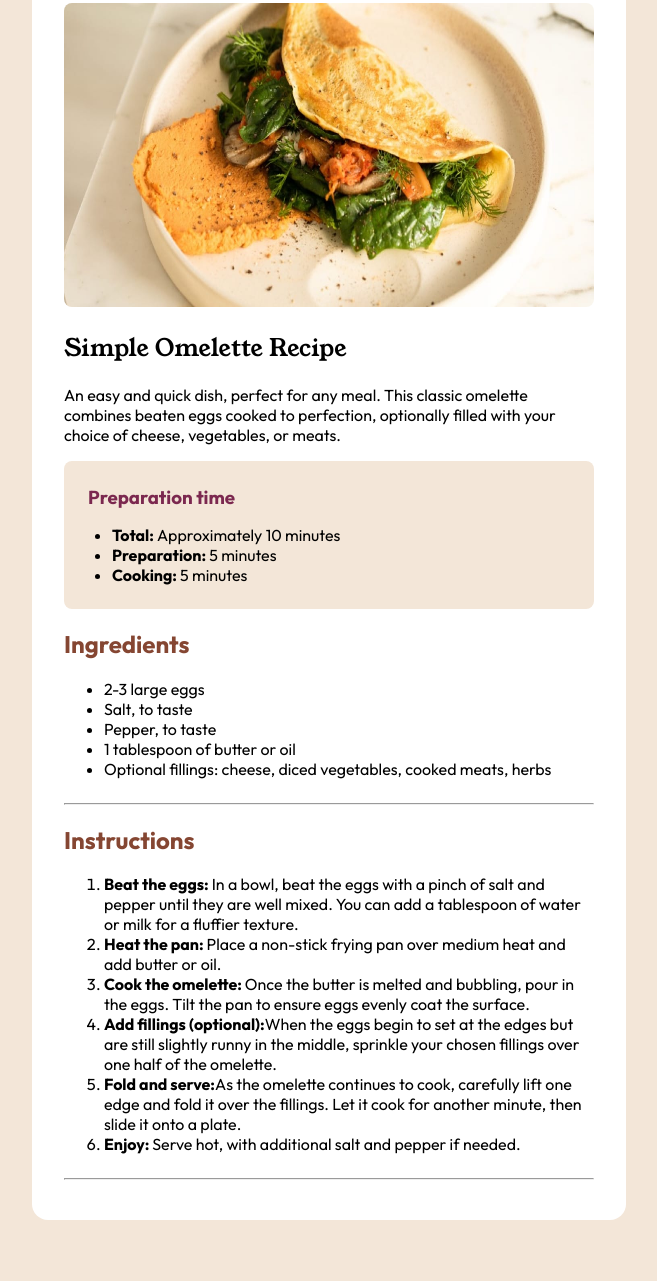
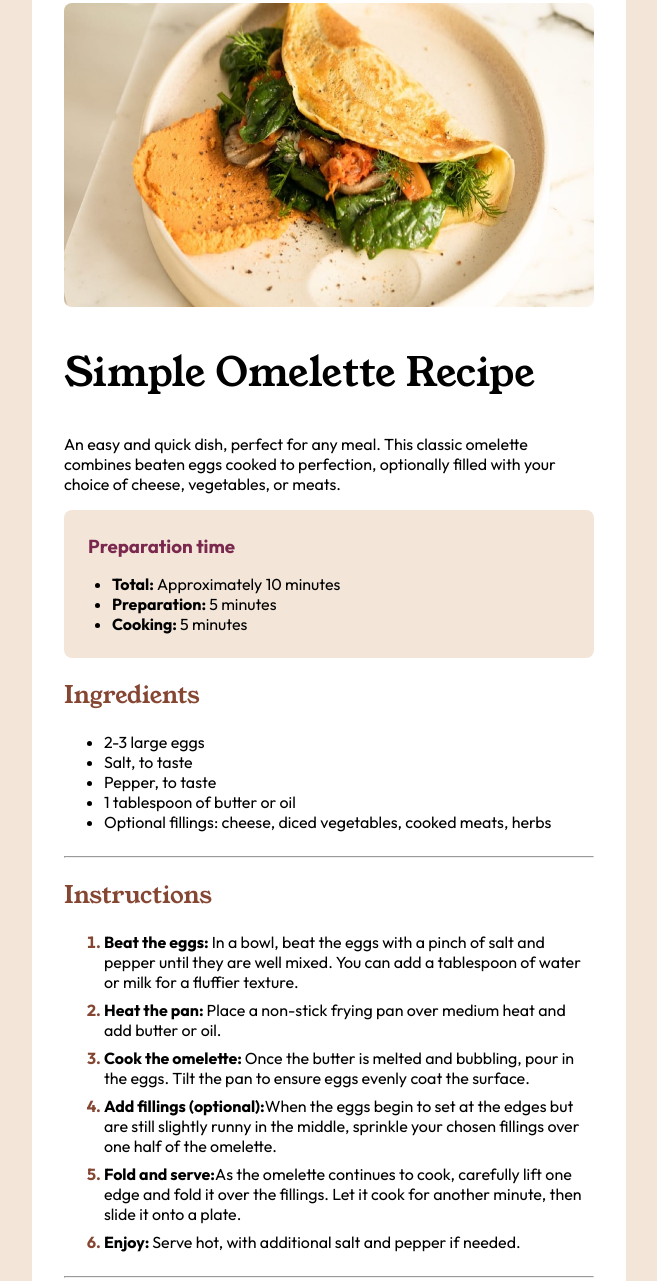
Before and after one commit to Sumta4real/recipe-page, a plain HTML site: page index.html in a window 1280 px wide. Shown: the part 37-1318 px from the top of the page, without its empty margins (311-968 px from the left). Before the commit the page ends 1265 px from the top, so only its background shows below. Drawn offline with Linux system fonts and the light colour scheme.

Commit message:
styled the instruction section and increased the font size of the h1 element

```diff
--- a/style.css
+++ b/style.css
@@ -1,8 +1,3 @@
-h1{
-    font-family: "Young Serif", serif;
-    font-weight: 400;
-    font-style: normal;
-}
 body{
     background-color: hsl(30, 54%, 90%);
     display: flex;
@@ -22,6 +17,11 @@ body{
 }
 .recipe-description{
     margin: 0 ;
+}
+#recipe-name, .recipe-description h1{
+    font-family: "Young Serif", serif;
+    font-weight: 400;
+    font-size: 2.5rem;
 }
 #recipe-about{
     font-size: 1rem;
@@ -47,7 +47,17 @@ body{
 }
 .title{
     color: hsl(14, 45%, 36%);
+    font-family: "Young Serif", serif;
+    font-weight: 400;
 }
 hr{
     margin-top: 1.5rem;
 }
+.recipe-instructions li
+{
+    margin-bottom: 0.5rem;
+}
+.recipe-instructions li::marker{
+    font-weight: bold;
+    color: hsl(14, 45%, 36%);
+}
```
